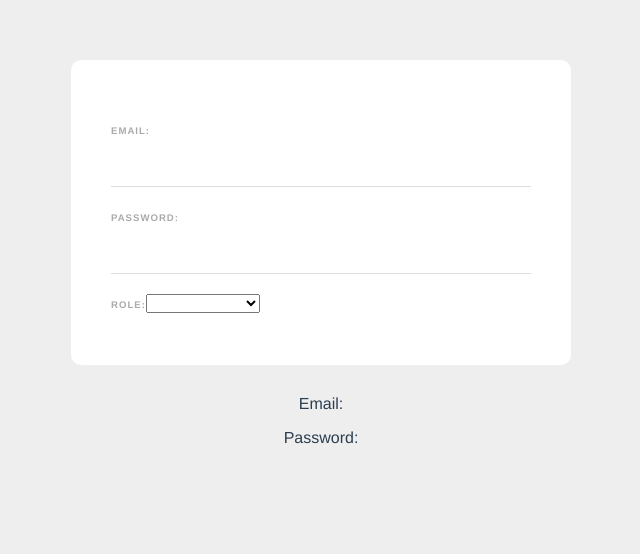
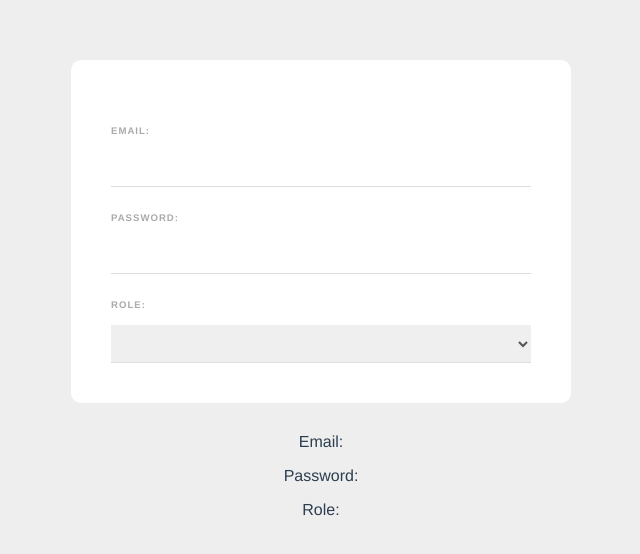
Before and after one commit to DiegoVargasM/Vue_Lessons, a Vue app in the folder L3-Forms_data_binding/web-form/: page / in a window 1280 px wide. Shown: the top 554 px of the page, without its empty margins (319-959 px from the left). Built offline with nearby package versions, Linux system fonts and the light colour scheme.

Commit message:
Add role field to SignupForm and adjust input styling

```diff
--- a/L3-Forms_data_binding/web-form/src/components/SignupForm.vue
+++ b/L3-Forms_data_binding/web-form/src/components/SignupForm.vue
@@ -15,6 +15,7 @@
 
   <p>Email: {{ email }}</p>
   <p>Password: {{ password }}</p>
+  <p>Role: {{ role }}</p>
 </template>
 
 <script>
@@ -47,7 +48,8 @@ label {
   letter-spacing: 1px;
   font-weight: bold;
 }
-input {
+input,
+select {
   display: block;
   padding: 10px 6px;
   width: 100%;
```
